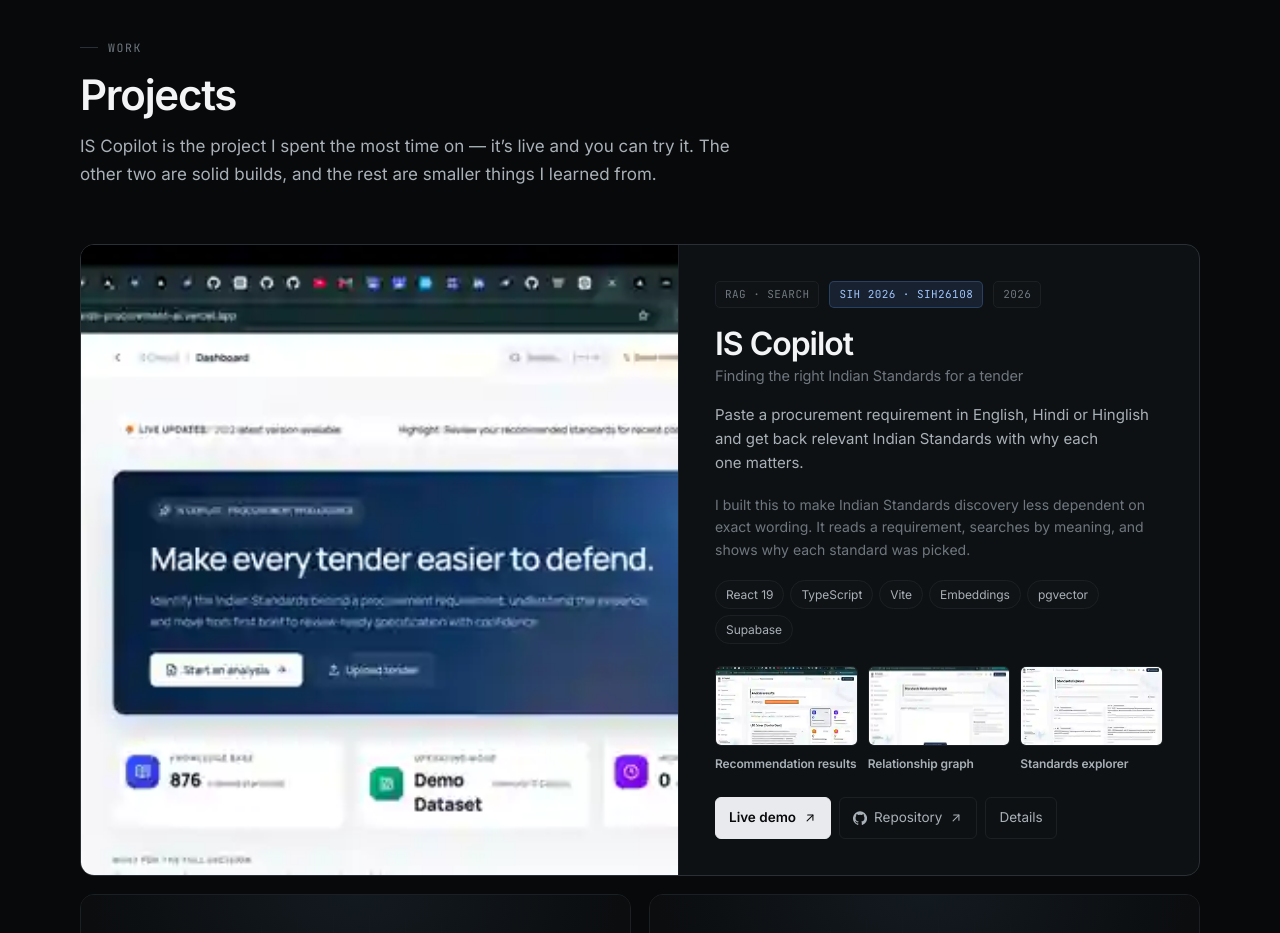
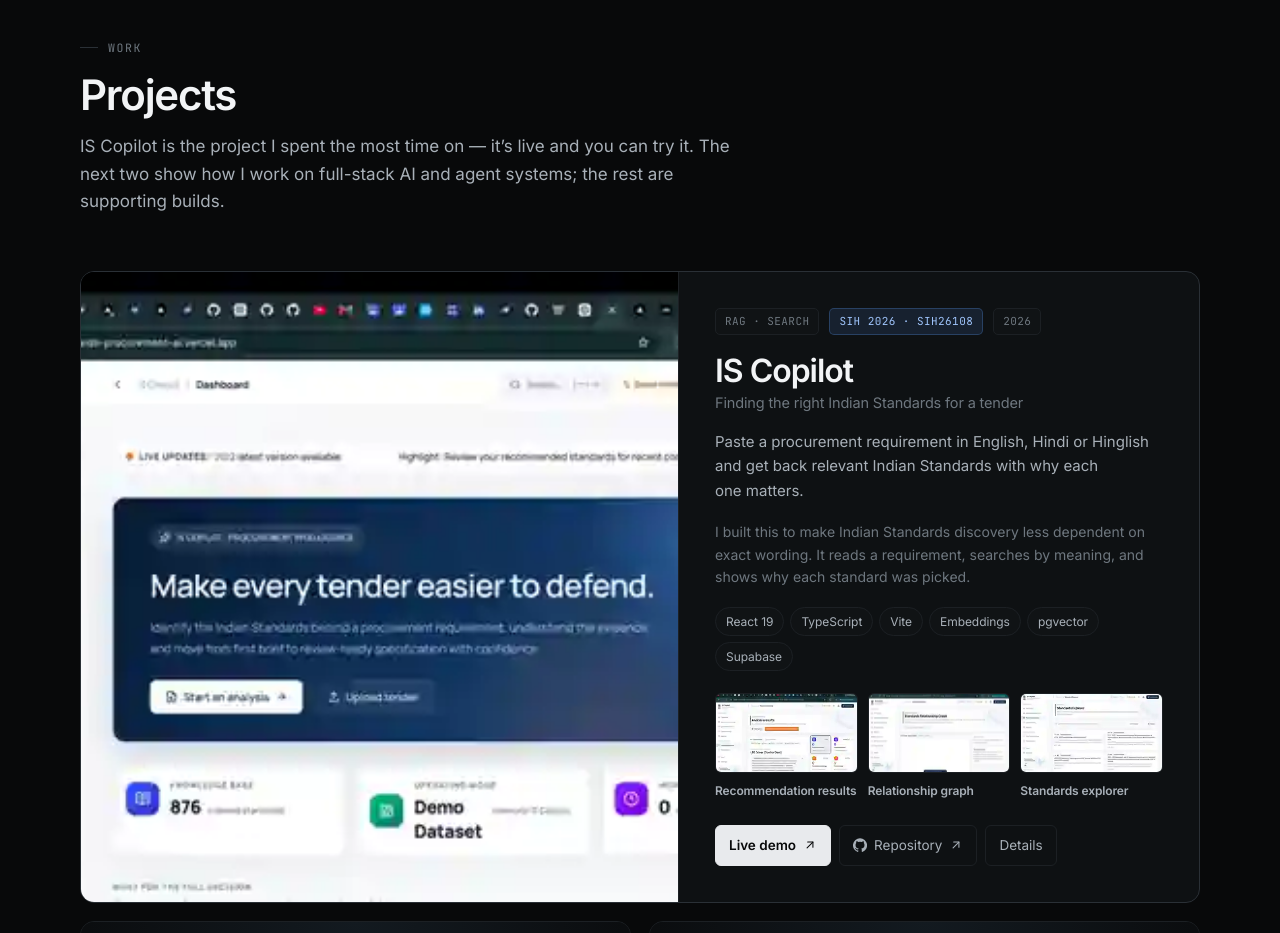
Before and after one commit to rajaryan1111/raj-aryan-portfolio, a React (Vite) app: page / in a window 1280 px wide. Shown: the part 1020-1953 px from the top of the page. Built offline with nearby package versions, Linux system fonts and the light colour scheme.

Commit message:
copy: sharpen project hierarchy

```diff
--- a/src/components/Projects.jsx
+++ b/src/components/Projects.jsx
@@ -265,8 +265,8 @@ export default function Projects() {
           <p className="eyebrow">Work</p>
           <h2 className="section-title">Projects</h2>
           <p className="section-sub">
-            IS Copilot is the project I spent the most time on — it’s live and you can try it. The other two are
-            solid builds, and the rest are smaller things I learned from.
+            IS Copilot is the project I spent the most time on — it’s live and you can try it. The next two show how I work on
+            full-stack AI and agent systems; the rest are supporting builds.
           </p>
         </header>
 
```
